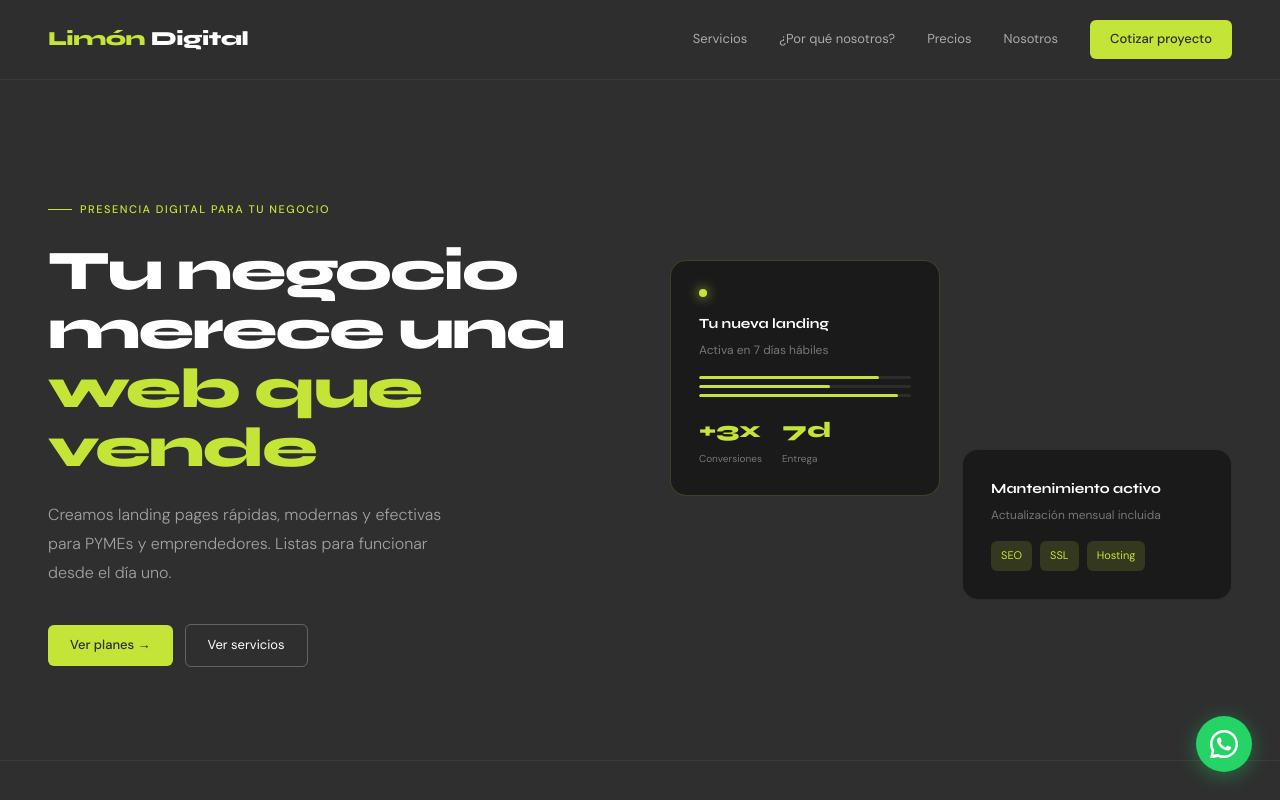
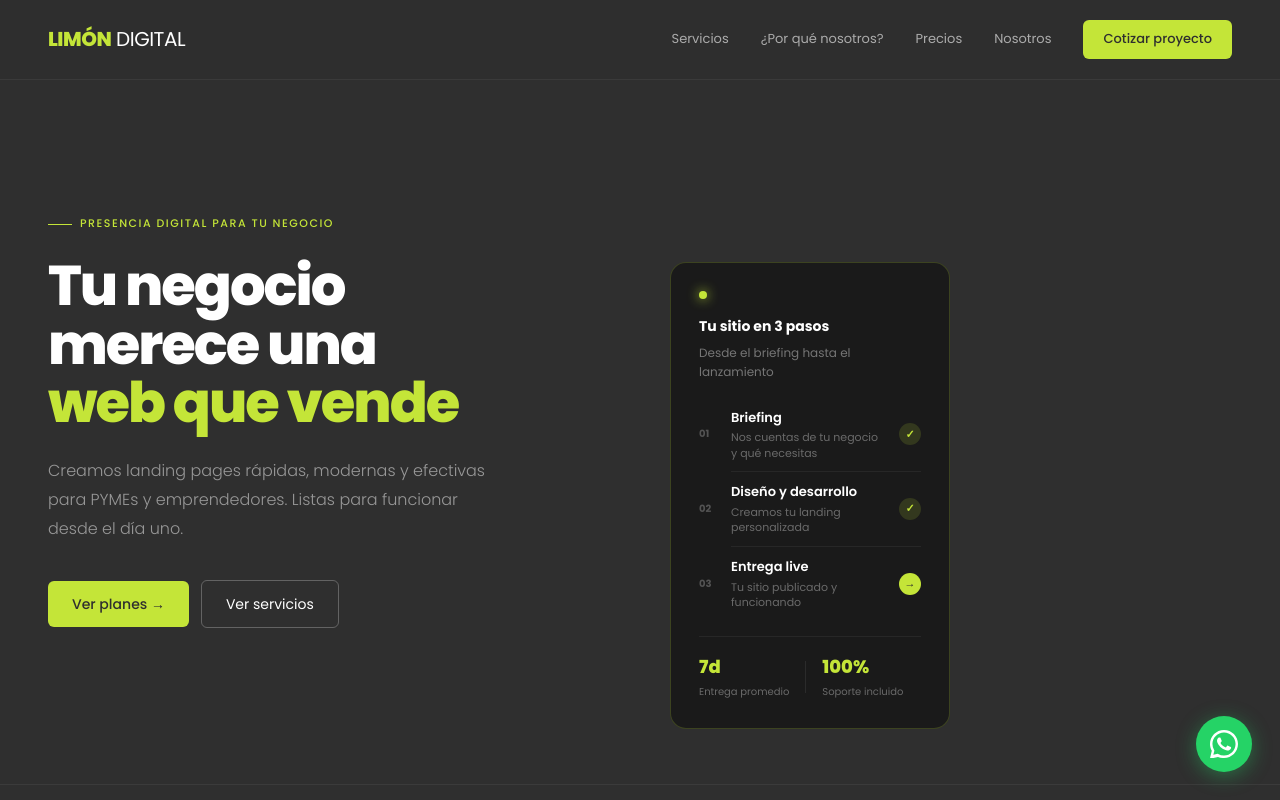
Before and after one commit to Limon-Digital/demo-landing, an Astro site: page / in a window 1280 px wide. Shown: the top 800 px of the page. Built offline with nearby package versions, Linux system fonts and the light colour scheme; Astro itself is replaced by a stand-in of ours.

Commit message:
favicon fuente links
estilos fuentes e iconos wsp

```diff
--- a/src/components/Footer.astro
+++ b/src/components/Footer.astro
@@ -1,7 +1,7 @@
 ---
 ---
 <footer class="footer">
-  <div class="logo"><span>Limón</span> Digital</div>
+  <div class="logo"><span>LIMÓN</span> DIGITAL</div>
   <p>© 2025 Limón Digital SpA · Valparaíso, Chile</p>
   <div class="links">
     <a href="#">Privacidad</a>
@@ -12,8 +12,8 @@
 
 <style>
   .footer { border-top: 1px solid rgba(255,255,255,0.06); padding: 32px 48px; display: flex; justify-content: space-between; align-items: center; }
-  .logo { font-family: var(--font-display); font-weight: 800; font-size: 16px; letter-spacing: -0.5px; }
-  .logo span { color: var(--limon); }
+  .logo { font-family: var(--font-display); font-weight: 400; font-size: 20px; letter-spacing: -0.5px; margin-bottom: 12px; }
+  .logo span { color: var(--limon); font-weight: 800; }
   p { font-size: 12px; color: rgba(255,255,255,0.25); }
   .links { display: flex; gap: 24px; }
   .links a { font-size: 12px; color: rgba(255,255,255,0.25); text-decoration: none; transition: color 0.2s; }
--- a/src/components/Hero.astro
+++ b/src/components/Hero.astro
@@ -13,24 +13,43 @@
     </div>
     <div class="hero-visual">
       <div class="card card-main">
-        <div class="card-dot"></div>
-        <div class="card-title">Tu nueva landing</div>
-        <div class="card-sub">Activa en 7 días hábiles</div>
-        <div class="bar"><div class="bar-fill" style="width:85%"></div></div>
-        <div class="bar"><div class="bar-fill" style="width:62%"></div></div>
-        <div class="bar"><div class="bar-fill" style="width:94%"></div></div>
-        <div class="card-stats">
-          <div><div class="stat-val">+3x</div><div class="stat-lbl">Conversiones</div></div>
-          <div><div class="stat-val">7d</div><div class="stat-lbl">Entrega</div></div>
-        </div>
-      </div>
-      <div class="card card-secondary">
-        <div class="card-title">Mantenimiento activo</div>
-        <div class="card-sub">Actualización mensual incluida</div>
-        <div class="card-tags">
-          <span>SEO</span><span>SSL</span><span>Hosting</span>
-        </div>
-      </div>
+            <div class="dot"></div>
+            <div class="card-title">Tu sitio en 3 pasos</div>
+            <div class="card-sub">Desde el briefing hasta el lanzamiento</div>
+            <div class="steps">
+              <div class="step">
+                <div class="step-num">01</div>
+                <div class="step-info">
+                  <div class="step-name">Briefing</div>
+                  <div class="step-desc">Nos cuentas de tu negocio y qué necesitas</div>
+                </div>
+                <div class="step-check done">✓</div>
+              </div>
+              <div class="step-line"></div>
+              <div class="step">
+                <div class="step-num">02</div>
+                <div class="step-info">
+                  <div class="step-name">Diseño y desarrollo</div>
+                  <div class="step-desc">Creamos tu landing personalizada</div>
+                </div>
+                <div class="step-check done">✓</div>
+              </div>
+              <div class="step-line"></div>
+              <div class="step">
+                <div class="step-num">03</div>
+                <div class="step-info">
+                  <div class="step-name">Entrega live</div>
+                  <div class="step-desc">Tu sitio publicado y funcionando</div>
+                </div>
+                <div class="step-check active">→</div>
+              </div>
+            </div>
+            <div class="card-footer">
+              <div class="cf-item"><span>7d</span><p>Entrega promedio</p></div>
+              <div class="cf-div"></div>
+              <div class="cf-item"><span>100%</span><p>Soporte incluido</p></div>
+            </div>
+          </div>
     </div>
   </div>
 </section>
@@ -58,111 +77,53 @@
   });
 </script>
 <style>
-  .hero-wrap { max-width: 1400px; margin: 0 auto; }
-  .hero {
-    padding: 100px 48px 80px;
-    display: grid;
-    grid-template-columns: 1fr 1fr;
-    gap: 60px;
-    align-items: center;
-    min-height: 85vh;
-  }
-  .hero-label {
-    display: inline-flex;
-    align-items: center;
-    gap: 8px;
-    font-size: 11px;
-    font-weight: 500;
-    letter-spacing: 1.5px;
-    text-transform: uppercase;
-    color: var(--limon);
-    margin-bottom: 24px;
-  }
-  .hero-label::before {
-    content: '';
-    display: block;
-    width: 24px;
-    height: 1px;
-    background: var(--limon);
-  }
-  h1 {
-    font-family: var(--font-display);
-    font-size: 56px;
-    font-weight: 800;
-    line-height: 1.05;
-    letter-spacing: -2px;
-    margin-bottom: 24px;
-  }
+  .hero-wrap { width: 100%; }
+  .hero { max-width: 1400px; margin: 0 auto; padding: 100px 48px 80px; display: grid; grid-template-columns: 1fr 1fr; gap: 60px; align-items: center; min-height: 88vh; }
+  .hero-label { display: inline-flex; align-items: center; gap: 8px; font-size: 11px; font-weight: 500; letter-spacing: 1.5px; text-transform: uppercase; color: var(--limon); margin-bottom: 24px; }
+  .hero-label::before { content: ''; display: block; width: 24px; height: 1px; background: var(--limon); }
+  h1 { font-family: var(--font-display); font-size: 56px; font-weight: 800; line-height: 1.05; letter-spacing: -2px; margin-bottom: 24px; }
   h1 em { font-style: normal; color: var(--limon); }
-  .hero-text p {
-    font-size: 16px;
-    color: rgba(255,255,255,0.55);
-    font-weight: 300;
-    line-height: 1.8;
-    max-width: 400px;
-    margin-bottom: 36px;
-  }
-  .hero-ctas { display: flex; gap: 12px; align-items: center; }
-  .btn-primary {
-    background: var(--limon);
-    color: var(--dark);
-    padding: 10px 22px;
-    border-radius: 6px;
-    font-weight: 500;
-    font-size: 13px;
-    text-decoration: none;
-    transition: opacity 0.2s, transform 0.15s;
-  }
+  .hero-text p { font-size: 16px; color: rgba(255,255,255,0.5); font-weight: 300; line-height: 1.8; max-width: 440px; margin-bottom: 36px; }
+  .hero-ctas { display: flex; gap: 12px; align-items: center; margin-bottom: 48px; flex-wrap: wrap; }
+  .btn-primary { background: var(--limon); color: var(--dark); padding: 12px 24px; border-radius: 6px; font-weight: 500; font-size: 14px; text-decoration: none; transition: opacity 0.2s, transform 0.15s; }
   .btn-primary:hover { opacity: 0.88; transform: translateY(-1px); }
-  .btn-outline {
-    background: transparent;
-    color: var(--white);
-    border: 1px solid rgba(255,255,255,0.25);
-    padding: 10px 22px;
-    border-radius: 6px;
-    font-size: 13px;
-    text-decoration: none;
-    transition: border-color 0.2s, color 0.2s;
-  }
+  .btn-outline { background: transparent; color: var(--white); border: 1px solid rgba(255,255,255,0.25); padding: 12px 24px; border-radius: 6px; font-size: 14px; text-decoration: none; transition: border-color 0.2s, color 0.2s; }
   .btn-outline:hover { border-color: var(--limon); color: var(--limon); }
-  .hero-visual {
-    position: relative;
-    height: 380px;
-    display: flex;
-    align-items: center;
-    justify-content: center;
-  }
-  .card {
-    background: #1a1a1a;
-    border: 1px solid rgba(255,255,255,0.08);
-    border-radius: 16px;
-    padding: 28px;
-    width: 270px;
-    position: absolute;
-  }
+  .hero-stats { display: flex; align-items: center; gap: 20px; }
+  .stat span { font-family: var(--font-display); font-size: 24px; font-weight: 800; color: var(--limon); display: block; }
+  .stat p { font-size: 11px; color: rgba(255,255,255,0.35); margin-top: 2px; }
+  .stat-div { width: 1px; height: 36px; background: rgba(255,255,255,0.1); }
+  .hero-visual { position: relative; height: 400px; display: flex; align-items: center; justify-content: center; }
+  .card { background: var(--dark2); border: 1px solid rgba(255,255,255,0.08); border-radius: 16px; padding: 28px; width: 280px; position: absolute; }
   .card-main { top: 20px; left: 0; z-index: 2; border-color: rgba(196,229,56,0.2); }
-  .card-secondary { bottom: 20px; right: 0; z-index: 1; }
-  .card-dot {
-    width: 8px; height: 8px; border-radius: 50%;
-    background: var(--limon);
-    box-shadow: 0 0 12px var(--limon);
-    margin-bottom: 16px;
-  }
+  .dot { width: 8px; height: 8px; border-radius: 50%; background: var(--limon); box-shadow: 0 0 12px var(--limon); margin-bottom: 16px; }
   .card-title { font-family: var(--font-display); font-size: 14px; font-weight: 700; margin-bottom: 6px; }
   .card-sub { font-size: 12px; color: rgba(255,255,255,0.4); margin-bottom: 16px; }
-  .bar { height: 3px; border-radius: 2px; background: rgba(255,255,255,0.08); margin-bottom: 6px; overflow: hidden; }
-  .bar-fill { height: 100%; border-radius: 2px; background: var(--limon); }
-  .card-stats { display: flex; gap: 20px; margin-top: 16px; }
-  .stat-val { font-family: var(--font-display); font-size: 22px; font-weight: 800; color: var(--limon); }
-  .stat-lbl { font-size: 10px; color: rgba(255,255,255,0.4); margin-top: 2px; }
-  .card-tags { display: flex; gap: 8px; margin-top: 12px; }
-  .card-tags span {
-    background: rgba(196,229,56,0.15);
-    border-radius: 6px;
-    padding: 6px 10px;
-    font-size: 11px;
-    color: var(--limon);
-  }
+  .bars { display: flex; flex-direction: column; gap: 6px; margin-bottom: 16px; }
+  .bar { height: 3px; border-radius: 2px; background: rgba(255,255,255,0.08); overflow: hidden; }
+  .fill { height: 100%; border-radius: 2px; background: var(--limon); }
+  .card-stats { display: flex; gap: 20px; }
+  .sv { font-family: var(--font-display); font-size: 20px; font-weight: 800; color: var(--limon); }
+  .sl { font-size: 10px; color: rgba(255,255,255,0.4); margin-top: 2px; }
+  .card-tags { display: flex; gap: 8px; flex-wrap: wrap; }
+  .card-tags span { background: rgba(196,229,56,0.12); border-radius: 6px; padding: 5px 10px; font-size: 11px; color: var(--limon); }
+
+  .steps { display: flex; flex-direction: column; gap: 0; margin-top: 4px; }
+  .step { display: flex; align-items: center; gap: 12px; padding: 10px 0; }
+  .step-num { font-family: var(--font-display); font-size: 10px; font-weight: 700; color: rgba(255,255,255,0.25); min-width: 20px; }
+  .step-info { flex: 1; }
+  .step-name { font-size: 13px; font-weight: 600; color: var(--white); margin-bottom: 2px; }
+  .step-desc { font-size: 11px; color: rgba(255,255,255,0.35); line-height: 1.4; }
+  .step-check { width: 22px; height: 22px; border-radius: 50%; display: flex; align-items: center; justify-content: center; font-size: 11px; font-weight: 700; flex-shrink: 0; }
+  .step-check.done { background: rgba(196,229,56,0.15); color: var(--limon); }
+  .step-check.active { background: var(--limon); color: var(--dark); }
+  .step-line { height: 1px; background: rgba(255,255,255,0.06); margin: 0 0 0 32px; }
+  .card-footer { display: flex; align-items: center; gap: 16px; margin-top: 16px; padding-top: 16px; border-top: 1px solid rgba(255,255,255,0.06); }
+  .cf-item span { font-family: var(--font-display); font-size: 18px; font-weight: 800; color: var(--limon); display: block; }
+  .cf-item p { font-size: 10px; color: rgba(255,255,255,0.35); margin-top: 2px; }
+  .cf-div { width: 1px; height: 32px; background: rgba(255,255,255,0.08); }
+
+
   @media (max-width: 768px) {
   .hero { grid-template-columns: 1fr; padding: 60px 24px 40px; min-height: auto; gap: 40px; }
   h1 { font-size: 38px; letter-spacing: -1px; }
--- a/src/components/Navbar.astro
+++ b/src/components/Navbar.astro
@@ -7,9 +7,7 @@ const links = [
 ];
 ---
 <nav class="ld-nav">
-  <div class="ld-logo">
-    <span>Limón</span> Digital
-  </div>
+  <a href="/" class="logo"><span>LIMÓN</span> DIGITAL</a>
   <div class="ld-nav-links" id="nav-links">
     {links.map(l => <a href={l.href}>{l.label}</a>)}
     <a href="#contacto" class="btn-primary">Cotizar proyecto</a>
@@ -53,13 +51,15 @@ const links = [
     backdrop-filter: blur(12px);
     z-index: 100;
   }
-  .ld-logo {
+  .logo {
     font-family: var(--font-display);
-    font-weight: 800;
+    font-weight: 400;
     font-size: 20px;
     letter-spacing: -0.5px;
+    text-decoration: none;
+    color: var(--white);
   }
-  .ld-logo span { color: var(--limon); }
+  .logo span { color: var(--limon); font-weight: 800; }
   .ld-nav-links {
     display: flex;
     gap: 32px;
--- a/src/components/WhatsApp.astro
+++ b/src/components/WhatsApp.astro
@@ -1,8 +1,9 @@
 ---
 // Reemplaza con el número real del cliente (formato internacional, sin + ni espacios)
-const numero = '56900000000';
+const numero = '56947472145';
 const mensaje = '¡Hola! Me interesa cotizar una landing page.';
-const url = `https://wa.me/${numero}?text=${encodeURIComponent(mensaje)}`;
+//const url = `https://wa.me/${numero}?text=${encodeURIComponent(mensaje)}`;
+const url = 'https://limondigital.cl/';
 ---
 <a href={url} target="_blank" rel="noopener noreferrer" class="wa-btn" aria-label="Contactar por WhatsApp">
   <svg xmlns="http://www.w3.org/2000/svg" viewBox="0 0 24 24" fill="currentColor" width="28" height="28">
--- a/src/layouts/BaseLayout.astro
+++ b/src/layouts/BaseLayout.astro
@@ -4,7 +4,7 @@ export interface Props {
   description?: string;
 }
 const {
-  title = 'Limón Digital — Landing pages para PYMEs',
+  title = 'Limón Digital — Plan Emprende Pro',
   description = 'Creamos landing pages rápidas, modernas y efectivas para PYMEs y emprendedores.'
 } = Astro.props;
 
@@ -18,7 +18,7 @@ const GA_ID = '';
     <meta name="viewport" content="width=device-width, initial-scale=1.0" />
     <meta name="description" content={description} />
     <title>{title}</title>
-    <link rel="icon" type="image/svg+xml" href="/favicon.svg" />
+    <link rel="icon" type="image/png" href="/favicon.png" />
 
     {GA_ID && (
       <>
--- a/src/styles/global.css
+++ b/src/styles/global.css
@@ -1,8 +1,8 @@
+@import url('https://fonts.googleapis.com/css2?family=Poppins:wght@300;400;500;600;700;800&display=swap');
+
 @tailwind base;
 @tailwind components;
 @tailwind utilities;
-
-@import url('https://fonts.googleapis.com/css2?family=Syne:wght@400;600;700;800&family=DM+Sans:ital,wght@0,300;0,400;0,500;1,300&display=swap');
 
 :root {
   --limon: #C4E538;
@@ -10,14 +10,15 @@
   --dark2: #1a1a1a;
   --white: #FFFFFF;
   --gray: #E5E5E5;
-  --font-display: 'Syne', sans-serif;
-  --font-body: 'DM Sans', sans-serif;
+  /* Tipografías — reemplazar por las del cliente */
+  --font-display: 'Poppins', sans-serif;
+  --font-body: 'Poppins', sans-serif;
 }
 
 * { box-sizing: border-box; margin: 0; padding: 0; }
 
 body {
-  font-family: var(--font-body);
+  font-family: 'Poppins', sans-serif !important;
   background: var(--dark);
   color: var(--white);
   font-size: 15px;
```
Also changed, not shown: src/components/Contacto.astro (+10 -4 lines), public/favicon.png (added).
